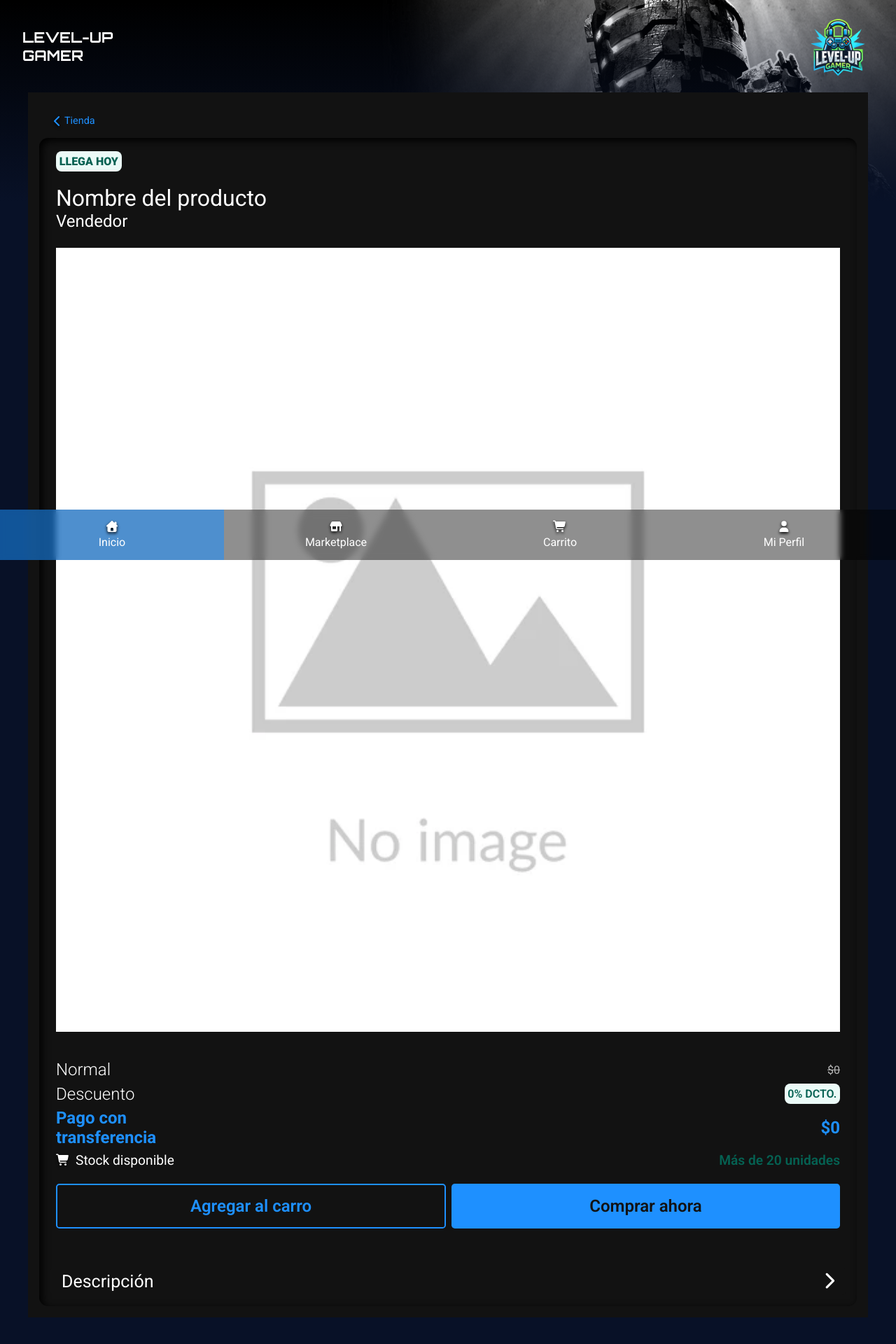
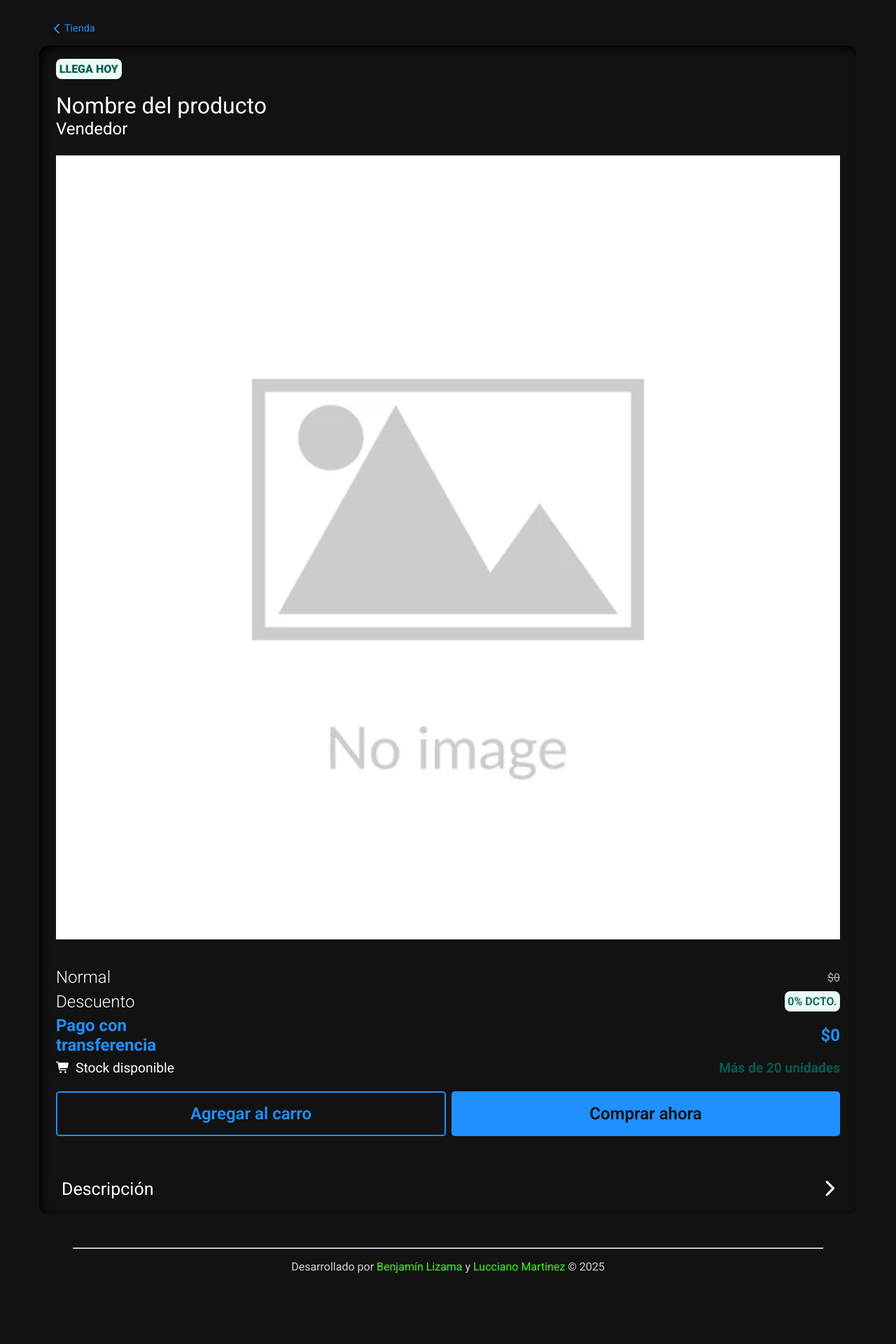
Before and after one commit to BenjaLizama/LEVEL-UP-GAMER-REACT-V1, a React (Vite) app: page /product/1 in a window 1280 px wide. Shown: the top 1920 px of the page at 70% size. Built offline with nearby package versions, Linux system fonts and the light colour scheme.

Commit message:
feat: Implementa cambios de estado del fondo segun la ruta actual

```diff
--- a/src/App.jsx
+++ b/src/App.jsx
@@ -1,4 +1,4 @@
-import { Routes, Route } from "react-router-dom";
+import { Routes, Route, useLocation } from "react-router-dom";
 import "./App.css";
 import Banner from "./components/organisms/Banner";
 import Home from "./components/pages/Home";
@@ -8,11 +8,24 @@ import Cart from "./components/pages/Cart";
 import Profile from "./components/pages/Profile";
 import Test from "./components/pages/Test";
 import ProductScreen from "./components/pages/ProductScreen";
+import { useEffect } from "react";
 
 function App() {
+  const location = useLocation();
+
+  const hideLayout = location.pathname.startsWith("/product");
+
+  useEffect(() => {
+    if (location.pathname.startsWith("/product")) {
+      document.body.style.backgroundColor = "#121212"; // oscuro
+    } else {
+      document.body.style.backgroundColor = "var(--background-color-2)"; // normal
+    }
+  }, [location.pathname]);
+
   return (
     <div className="App">
-      <Banner />
+      {!hideLayout && <Banner />}
       <main>
         <Routes>
           <Route path="/" element={<Home />} />
@@ -24,7 +37,7 @@ function App() {
           <Route path="/product/:id" element={<ProductScreen />} />
         </Routes>
       </main>
-      <NavBottomBar />
+      {!hideLayout && <NavBottomBar />}
     </div>
   );
 }
--- a/src/components/pages/ProductScreen.jsx
+++ b/src/components/pages/ProductScreen.jsx
@@ -5,6 +5,7 @@ import SimpleIcon from "../atoms/SimpleIcon";
 import { useParams } from "react-router-dom";
 import { ICONS_SOLID } from "../../assets/utils/icons";
 import SettingsOption from "../molecules/SettingsOption";
+import Footer from "../organisms/Footer";
 
 export default function ProductScreen() {
   const { id } = useParams();
@@ -76,6 +77,9 @@ export default function ProductScreen() {
           </SettingsOption>
         </div>
       </div>
+      <div className={styles.footer}>
+        <Footer />
+      </div>
     </div>
   );
 }
```
